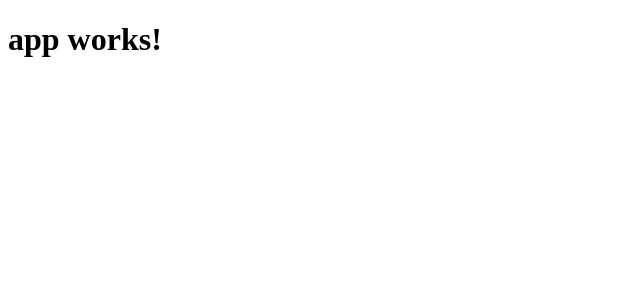
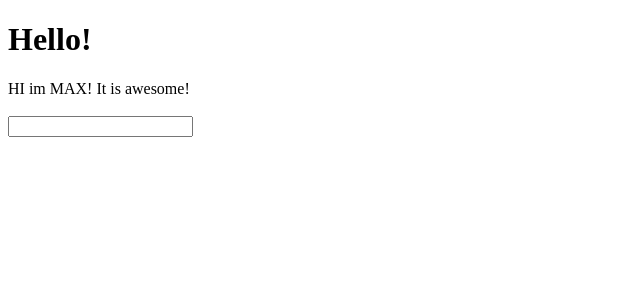
Before and after one commit to andrewnovykov/Angular2-U, an Angular app: page / in a window 1280 px wide. Shown: the top 300 px of the page, without its empty margins (0-640 px from the left). Built offline with nearby package versions, Linux system fonts and the light colour scheme.

Commit message:
manipulating template

```diff
--- a/src/app/app.component.html
+++ b/src/app/app.component.html
@@ -1,3 +1,4 @@
 <h1>
   {{title}}
 </h1>
+<my-component>	</my-component>
--- a/src/app/app.component.ts
+++ b/src/app/app.component.ts
@@ -6,5 +6,5 @@ import { Component } from '@angular/core';
   styleUrls: ['./app.component.css']
 })
 export class AppComponent {
-  title = 'app works!';
+  title = 'Hello!';
 }
--- a/src/app/app.module.ts
+++ b/src/app/app.module.ts
@@ -4,10 +4,12 @@ import { FormsModule } from '@angular/forms';
 import { HttpModule } from '@angular/http';
 
 import { AppComponent } from './app.component';
+import { MyComponentComponent } from './my-component.component';
 
 @NgModule({
   declarations: [
-    AppComponent
+    AppComponent,
+    MyComponentComponent
   ],
   imports: [
     BrowserModule,
--- /dev/null
+++ b/src/app/my-component.component.css
@@ -0,0 +1,3 @@
+.awesome {
+	color :  red;
+}
--- /dev/null
+++ b/src/app/my-component.component.ts
@@ -0,0 +1,19 @@
+import { Component } from '@angular/core';
+
+
+@Component({
+	selector: 'my-component',
+	template: `HI im {{name}}! <span [class.awesome]="inputElement.value === 'yes'">It is awesome!</span>
+		<br />
+		<br />
+		<input type="text" #inputElement (keyup)="0" />
+
+	`,
+	styleUrls: ['./my-component.component.css']
+
+
+})
+
+export class MyComponentComponent {
+	name = 'MAX';
+}
```
